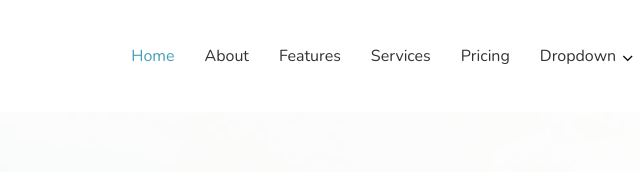
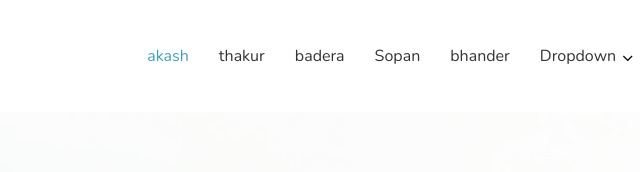
Before and after one commit to learning8435/website, a plain HTML site: page index.html in a window 1280 px wide. Shown: the top 172 px of the page, 310-950 px from the left. Drawn offline with nearby package versions, Linux system fonts and the light colour scheme; a web font is replaced by a local one.

Commit message:
change menu

```diff
--- a/index.html
+++ b/index.html
@@ -25,19 +25,19 @@
         <div class="collapse navbar-collapse" id="navbarText">
           <ul class="home navbar-nav ml-auto" style="gap: 14px;">
             <li class="nav-item active">
-              <a class="hm nav-link" href="#">Home <span class="sr-only">(current)</span></a>
+              <a class="hm nav-link" href="#">akash  <span class="sr-only">(current)</span></a>
             </li>
             <li class="nav-item">
-              <a class="nav-link" href="#">About</a>
+              <a class="nav-link" href="#">thakur </a>
             </li>
             <li class="nav-item">
-              <a class="nav-link" href="#">Features</a>
+              <a class="nav-link" href="#">badera </a>
             </li>
             <li class="nav-item">
-            <a class="nav-link" href="#">Services</a>
+            <a class="nav-link" href="#">Sopan </a>
             </li>
             <li class="nav-item">
-            <a class="nav-link" href="#">Pricing</a>
+            <a class="nav-link" href="#">bhander</a>
             </li>
 
             <li class="nav-item click">
```
